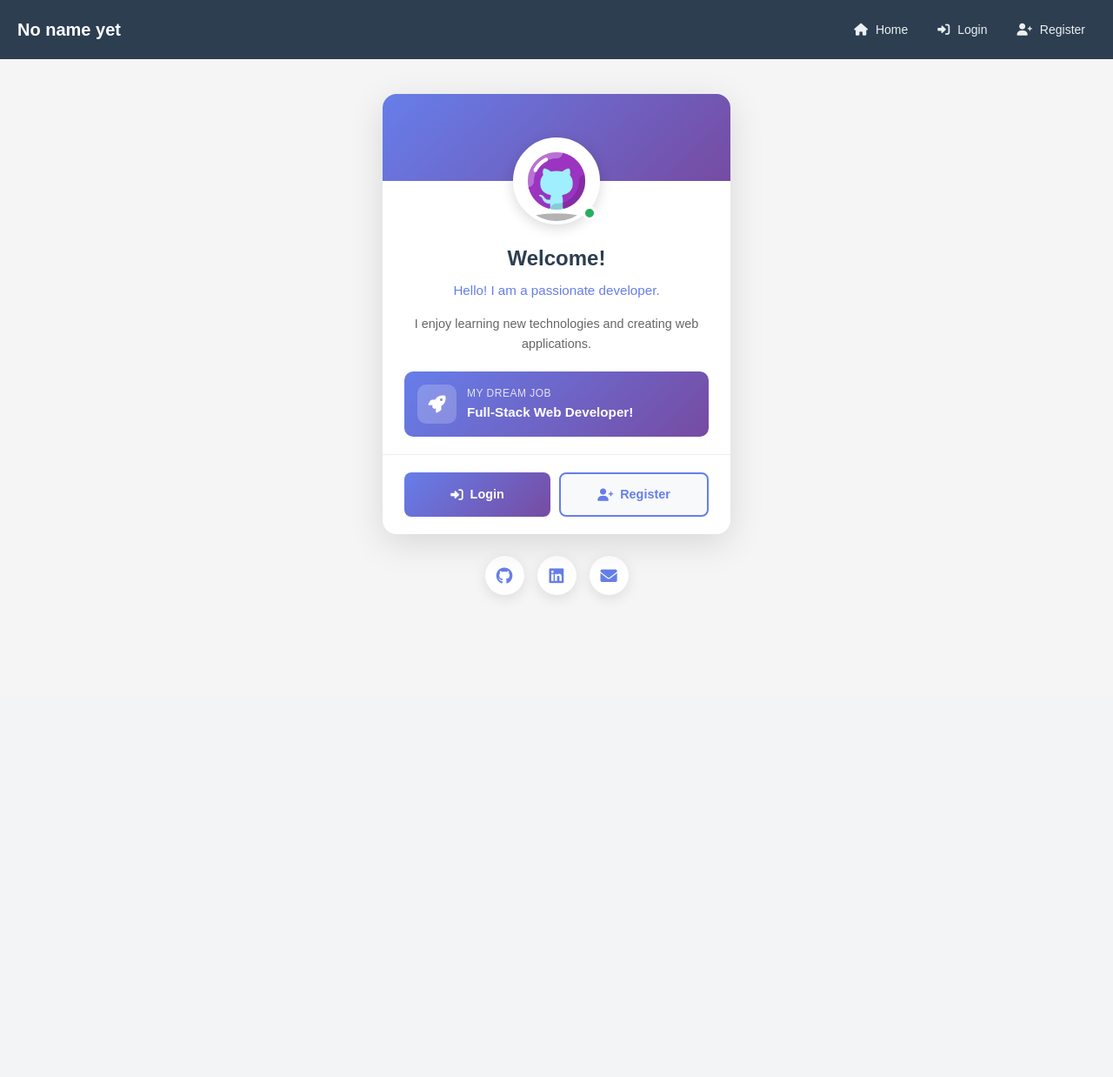
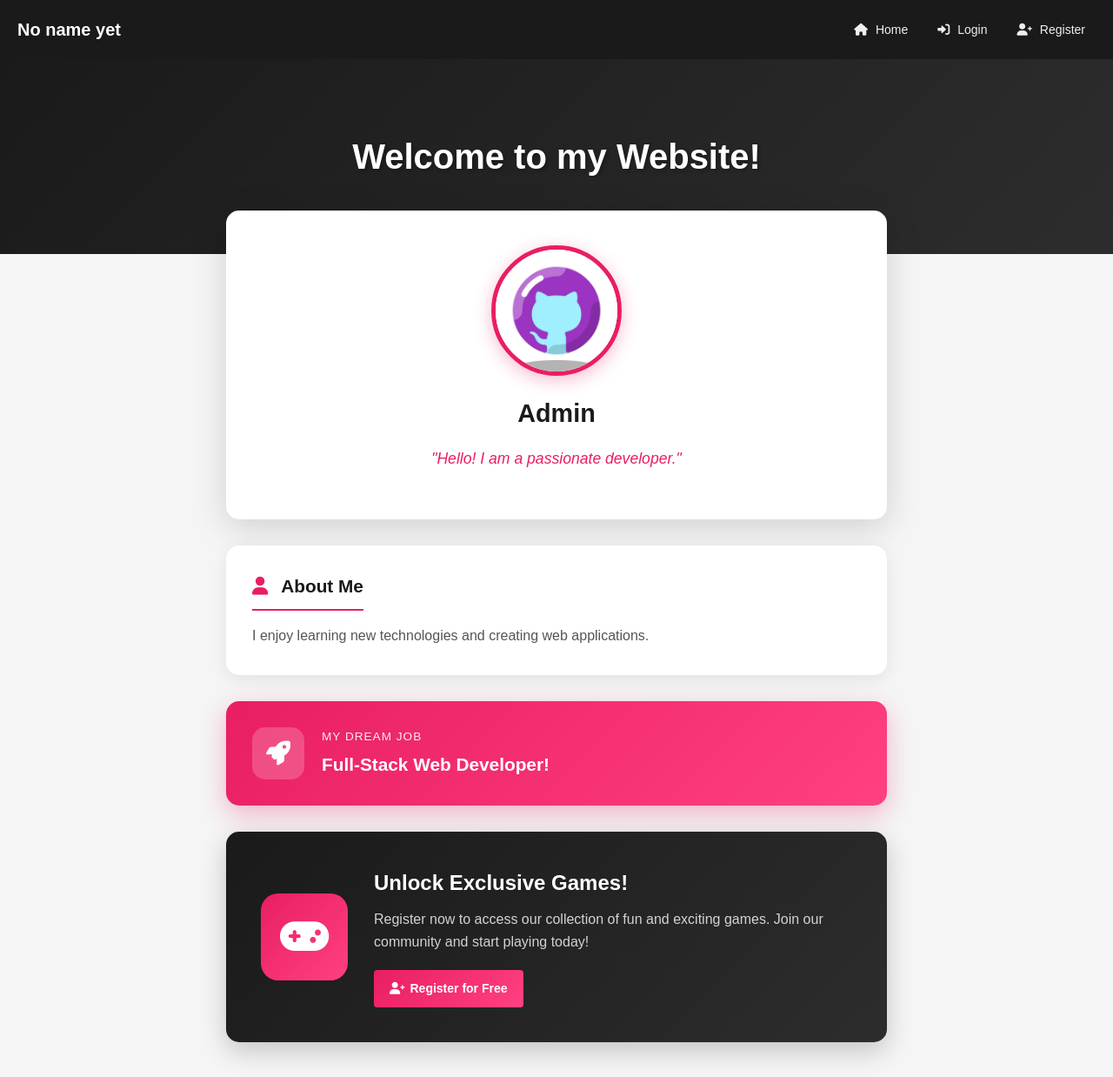
Before and after one commit to matrix505/flask_WEB_SYSTEM_client1, a Flask app: page / in a window 1280 px wide. Shown: the whole page at 87% size. Before the commit the page ends 687 px from the top, so only its background shows below. Run offline with Flask 3, Linux system fonts and the light colour scheme; data that the repository does not hold is empty.

Commit message:
Updated homepage-content design

```diff
--- a/app.py
+++ b/app.py
@@ -49,7 +49,8 @@ def index():
     if session.get('loggedIn'):
         user = models.get_user_by_id(session.get('user_id'))
     content = models.get_site_content()
-    return render_template('index.html', user=user, content=content)
+    admin = models.get_admin_user()
+    return render_template('index.html', user=user, content=content, admin=admin)
 
 @app.route('/login', methods=['GET', 'POST'])
 def login():
--- a/models.py
+++ b/models.py
@@ -44,6 +44,11 @@ def verify_login(username, password):
         if user['is_active'] == 1:
             return user
     return None
+
+def get_admin_user():
+    """Get the first admin user for homepage display"""
+    query = "SELECT * FROM users WHERE role = 'admin' LIMIT 1"
+    return execute_one(query)
 
 def get_all_users():
     """Get all users from database"""
--- a/static/css/style.css
+++ b/static/css/style.css
@@ -71,7 +71,7 @@ a {
 
 /* Navbar */
 .navbar {
-    background-color: #2c3e50;
+    background-color: #1a1a1a;
     padding: 15px 20px;
     display: flex;
     justify-content: space-between;
@@ -180,232 +180,240 @@ a {
 /* Main content */
 .main-content {
     min-height: calc(100vh - 120px);
-    padding: 20px;
 }
 
-/* ============ HOME PAGE UNIQUE DESIGN ============ */
-.home-container {
-    display: flex;
-    flex-direction: column;
-    align-items: center;
-    justify-content: center;
-    min-height: 70vh;
-    padding: 20px;
-}
-
-.profile-card {
-    background: #fff;
-    border-radius: 16px;
-    box-shadow: 0 10px 40px rgba(0, 0, 0, 0.12);
-    max-width: 400px;
-    width: 100%;
-    overflow: hidden;
-    position: relative;
-}
-
-.profile-card::before {
-    content: '';
-    position: absolute;
-    top: 0;
-    left: 0;
-    right: 0;
-    height: 100px;
-    background: linear-gradient(135deg, #667eea 0%, #764ba2 100%);
-}
-
-.profile-card-header {
-    position: relative;
-    padding-top: 50px;
+/* ============ HOME PAGE DESIGN ============ */
+.home-hero {
+    background: linear-gradient(135deg, #1a1a1a 0%, #2d2d2d 100%);
+    padding: 80px 20px;
     text-align: center;
 }
 
-.profile-avatar {
-    width: 100px;
-    height: 100px;
+.hero-title {
+    font-size: 2.5rem;
+    color: #fff;
+    font-weight: 700;
+    margin: 0;
+    text-shadow: 2px 2px 4px rgba(0, 0, 0, 0.3);
+}
+
+.home-main {
+    max-width: 800px;
+    margin: -50px auto 40px;
+    padding: 0 20px;
+}
+
+.owner-card {
+    background: #fff;
+    border-radius: 15px;
+    box-shadow: 0 10px 40px rgba(0, 0, 0, 0.15);
+    padding: 40px;
+    text-align: center;
+    margin-bottom: 30px;
+}
+
+.owner-image {
+    width: 150px;
+    height: 150px;
     border-radius: 50%;
     overflow: hidden;
-    margin: 0 auto;
-    border: 4px solid #fff;
-    box-shadow: 0 4px 15px rgba(0, 0, 0, 0.15);
-    position: relative;
-    z-index: 1;
-    background: #fff;
+    margin: 0 auto 20px;
+    border: 5px solid #e91e63;
+    box-shadow: 0 5px 20px rgba(233, 30, 99, 0.3);
 }
 
-.profile-avatar img {
+.owner-image img {
     width: 100%;
     height: 100%;
     object-fit: cover;
 }
 
-.profile-status {
-    position: absolute;
-    bottom: 5px;
-    left: 50%;
-    transform: translateX(30px);
-    width: 16px;
-    height: 16px;
-    border-radius: 50%;
-    border: 3px solid #fff;
-    z-index: 2;
-}
-
-.profile-status.online {
-    background-color: #27ae60;
-}
-
-.profile-status.offline {
-    background-color: #95a5a6;
-}
-
-.profile-card-body {
-    padding: 20px 25px;
-    text-align: center;
-}
-
-.profile-name {
-    font-size: 1.5rem;
-    color: #2c3e50;
-    margin-bottom: 5px;
+.owner-name {
+    font-size: 1.8rem;
+    color: #1a1a1a;
+    margin-bottom: 15px;
     font-weight: 700;
 }
 
-.profile-tagline {
-    color: #667eea;
-    font-size: 0.95rem;
+.owner-quote {
+    font-style: italic;
+    color: #e91e63;
+    font-size: 1.1rem;
+    padding: 0 20px;
+    line-height: 1.6;
     margin-bottom: 15px;
-    font-weight: 500;
 }
 
-.profile-bio {
+.owner-info {
+    display: flex;
+    flex-wrap: wrap;
+    justify-content: center;
+    gap: 20px;
+    margin-top: 15px;
+    padding-top: 15px;
+    border-top: 1px solid #eee;
+}
+
+.owner-info span {
     color: #666;
     font-size: 0.9rem;
-    line-height: 1.6;
-    margin-bottom: 20px;
-    padding: 0 10px;
+    display: flex;
+    align-items: center;
+    gap: 8px;
 }
 
-.profile-dream {
+.owner-info span i {
+    color: #e91e63;
+}
+
+.about-section {
+    background: #fff;
+    border-radius: 15px;
+    box-shadow: 0 5px 20px rgba(0, 0, 0, 0.08);
+    padding: 30px;
+    margin-bottom: 30px;
+}
+
+.about-section h3 {
+    color: #1a1a1a;
+    font-size: 1.3rem;
+    margin-bottom: 15px;
+    padding-bottom: 10px;
+    border-bottom: 2px solid #e91e63;
+    display: inline-block;
+}
+
+.about-section h3 i {
+    color: #e91e63;
+    margin-right: 10px;
+}
+
+.about-section p {
+    color: #555;
+    line-height: 1.8;
+    font-size: 1rem;
+}
+
+.dream-card {
+    background: linear-gradient(135deg, #e91e63 0%, #ff4081 100%);
+    border-radius: 15px;
+    padding: 30px;
     display: flex;
     align-items: center;
-    gap: 12px;
-    background: linear-gradient(135deg, #667eea 0%, #764ba2 100%);
-    padding: 15px;
-    border-radius: 10px;
-    text-align: left;
+    gap: 20px;
+    margin-bottom: 30px;
+    box-shadow: 0 10px 30px rgba(233, 30, 99, 0.3);
 }
 
-.dream-icon {
-    width: 45px;
-    height: 45px;
+.dream-card .dream-icon {
+    width: 60px;
+    height: 60px;
     background: rgba(255, 255, 255, 0.2);
-    border-radius: 10px;
+    border-radius: 15px;
     display: flex;
     align-items: center;
     justify-content: center;
     flex-shrink: 0;
 }
 
-.dream-icon i {
+.dream-card .dream-icon i {
     color: #fff;
-    font-size: 20px;
+    font-size: 28px;
 }
 
-.dream-text {
+.dream-info {
     display: flex;
     flex-direction: column;
 }
 
-.dream-label {
-    color: rgba(255, 255, 255, 0.8);
-    font-size: 0.75rem;
+.dream-info .dream-label {
+    color: rgba(255, 255, 255, 0.9);
+    font-size: 0.85rem;
     text-transform: uppercase;
-    letter-spacing: 0.5px;
+    letter-spacing: 1px;
+    margin-bottom: 5px;
 }
 
-.dream-value {
+.dream-info .dream-value {
     color: #fff;
-    font-size: 0.95rem;
+    font-size: 1.3rem;
+    font-weight: 700;
+}
+
+.home-actions {
+    display: flex;
+    gap: 15px;
+    justify-content: center;
+    flex-wrap: wrap;
+    margin-bottom: 30px;
+}
+
+.btn-lg {
+    padding: 15px 30px;
+    font-size: 16px;
+    border-radius: 8px;
+}
+
+.btn-outline {
+    background: transparent;
+    border: 2px solid #e91e63;
+    color: #e91e63;
+}
+
+.btn-outline:hover {
+    background: #e91e63;
+    color: #fff;
+}
+
+.games-promo {
+    background: linear-gradient(135deg, #1a1a1a 0%, #2d2d2d 100%);
+    border-radius: 15px;
+    padding: 40px;
+    display: flex;
+    align-items: center;
+    gap: 30px;
+    box-shadow: 0 10px 30px rgba(0, 0, 0, 0.2);
+}
+
+.promo-icon {
+    width: 100px;
+    height: 100px;
+    background: linear-gradient(135deg, #e91e63 0%, #ff4081 100%);
+    border-radius: 20px;
+    display: flex;
+    align-items: center;
+    justify-content: center;
+    flex-shrink: 0;
+}
+
+.promo-icon i {
+    color: #fff;
+    font-size: 45px;
+}
+
+.promo-content h3 {
+    color: #fff;
+    font-size: 1.5rem;
+    margin-bottom: 10px;
+}
+
+.promo-content p {
+    color: rgba(255, 255, 255, 0.8);
+    line-height: 1.6;
+    margin-bottom: 20px;
+}
+
+.btn-promo {
+    background: linear-gradient(135deg, #e91e63 0%, #ff4081 100%);
+    color: #fff;
+    padding: 12px 25px;
+    border-radius: 8px;
     font-weight: 600;
 }
 
-.profile-card-footer {
-    padding: 20px 25px;
-    display: flex;
-    gap: 10px;
-    border-top: 1px solid #eee;
-}
-
-.btn-card {
-    flex: 1;
-    padding: 12px 15px;
-    border-radius: 8px;
-    text-align: center;
-    font-size: 0.9rem;
-    font-weight: 600;
-    transition: all 0.3s ease;
-    display: flex;
-    align-items: center;
-    justify-content: center;
-    gap: 8px;
-}
-
-.btn-login {
-    background: linear-gradient(135deg, #667eea 0%, #764ba2 100%);
-    color: #fff;
-}
-
-.btn-login:hover {
+.btn-promo:hover {
     transform: translateY(-2px);
-    box-shadow: 0 5px 20px rgba(102, 126, 234, 0.4);
-}
-
-.btn-register {
-    background: #f8f9fa;
-    color: #667eea;
-    border: 2px solid #667eea;
-}
-
-.btn-register:hover {
-    background: #667eea;
-    color: #fff;
-}
-
-.btn-dashboard {
-    background: linear-gradient(135deg, #667eea 0%, #764ba2 100%);
-    color: #fff;
-    width: 100%;
-}
-
-.btn-dashboard:hover {
-    transform: translateY(-2px);
-    box-shadow: 0 5px 20px rgba(102, 126, 234, 0.4);
-}
-
-.social-links {
-    display: flex;
-    gap: 15px;
-    margin-top: 25px;
-}
-
-.social-icon {
-    width: 45px;
-    height: 45px;
-    border-radius: 50%;
-    background: #fff;
-    display: flex;
-    align-items: center;
-    justify-content: center;
-    color: #667eea;
-    font-size: 1.2rem;
-    box-shadow: 0 4px 15px rgba(0, 0, 0, 0.1);
-    transition: all 0.3s ease;
-}
-
-.social-icon:hover {
-    background: linear-gradient(135deg, #667eea 0%, #764ba2 100%);
-    color: #fff;
-    transform: translateY(-3px);
+    box-shadow: 0 5px 20px rgba(233, 30, 99, 0.4);
 }
 
 /* ============ BUTTONS ============ */
--- a/templates/index.html
+++ b/templates/index.html
@@ -3,60 +3,55 @@
 {% block title %}Home - MyBlog{% endblock %}
 
 {% block content %}
-<div class="home-container">
-    <div class="profile-card">
-        <div class="profile-card-header">
-            <div class="profile-avatar">
+<div class="home-hero">
+    <div class="hero-content">
+        <h1 class="hero-title">{{ content.get('site_title', 'Welcome to my Website!') }}</h1>
+    </div>
+</div>
+
+<div class="home-main">
+    <div class="owner-card">
+        <div class="owner-image">
             <img src="{{ url_for('static', filename='images/profile.png') }}" alt="Profile Picture">
         </div>
-            <div class="profile-status online"></div>
+        <h2 class="owner-name">{% if admin %}{{ admin.firstname }} {{ admin.lastname }}{% else %}Admin{% endif %}</h2>
+        <p class="owner-quote">"{{ content.get('tagline', 'Hello! I am a passionate developer.') }}"</p>
+        {% if admin %}
+        <div class="owner-info">
+            <span><i class="fas fa-envelope"></i> {{ admin.email }}</span>
+            <span><i class="fas fa-birthday-cake"></i> {{ admin.birthday }}</span>
+        </div>
+        {% endif %}
     </div>
 
-        <div class="profile-card-body">
-            <h1 class="profile-name">
-                {% if user %}
-                    {{ user.firstname }} {{ user.lastname }}
-                {% else %}
-                    {{ content.get('site_title', 'Welcome!') }}
-                {% endif %}
-            </h1>
-            <p class="profile-tagline">{{ content.get('tagline', 'Hello! I am a passionate developer.') }}</p>
-
-            <div class="profile-bio">
+    <div class="about-section">
+        <h3><i class="fas fa-user"></i> About Me</h3>
         <p>{{ content.get('about_me', 'I enjoy learning new technologies and creating web applications.') }}</p>
     </div>
 
-            <div class="profile-dream">
+    <div class="dream-card">
         <div class="dream-icon">
             <i class="fas fa-rocket"></i>
         </div>
-                <div class="dream-text">
+        <div class="dream-info">
             <span class="dream-label">{{ content.get('dream_job_title', 'My Dream Job') }}</span>
             <span class="dream-value">{{ content.get('dream_job_text', 'Full-Stack Web Developer!') }}</span>
         </div>
     </div>
+
+    {% if not session.get('loggedIn') %}
+    <div class="games-promo">
+        <div class="promo-icon">
+            <i class="fas fa-gamepad"></i>
         </div>
-
-        <div class="profile-card-footer">
-            {% if not session.get('loggedIn') %}
-                <a href="{{ url_for('login') }}" class="btn-card btn-login">
-                    <i class="fas fa-sign-in-alt"></i> Login
+        <div class="promo-content">
+            <h3>Unlock Exclusive Games!</h3>
+            <p>Register now to access our collection of fun and exciting games. Join our community and start playing today!</p>
+            <a href="{{ url_for('register') }}" class="btn btn-promo">
+                <i class="fas fa-user-plus"></i> Register for Free
             </a>
-                <a href="{{ url_for('register') }}" class="btn-card btn-register">
-                    <i class="fas fa-user-plus"></i> Register
-                </a>
-            {% else %}
-                <a href="{% if session.get('role') == 'admin' %}{{ url_for('admin_dashboard') }}{% else %}{{ url_for('user_dashboard') }}{% endif %}" class="btn-card btn-dashboard">
-                    <i class="fas fa-tachometer-alt"></i> Go to Dashboard
-                </a>
+        </div>
+    </div>
     {% endif %}
 </div>
-    </div>
-
-    <div class="social-links">
-        <a href="#" class="social-icon" title="GitHub"><i class="fab fa-github"></i></a>
-        <a href="#" class="social-icon" title="LinkedIn"><i class="fab fa-linkedin"></i></a>
-        <a href="#" class="social-icon" title="Email"><i class="fas fa-envelope"></i></a>
-    </div>
-</div>
 {% endblock %}
```
Also changed, not shown: other parts of static/css/style.css (+90 -54 lines), templates/admin_content.html (+5 -5 lines). Lines whose indentation alone changed are shown as unchanged.
